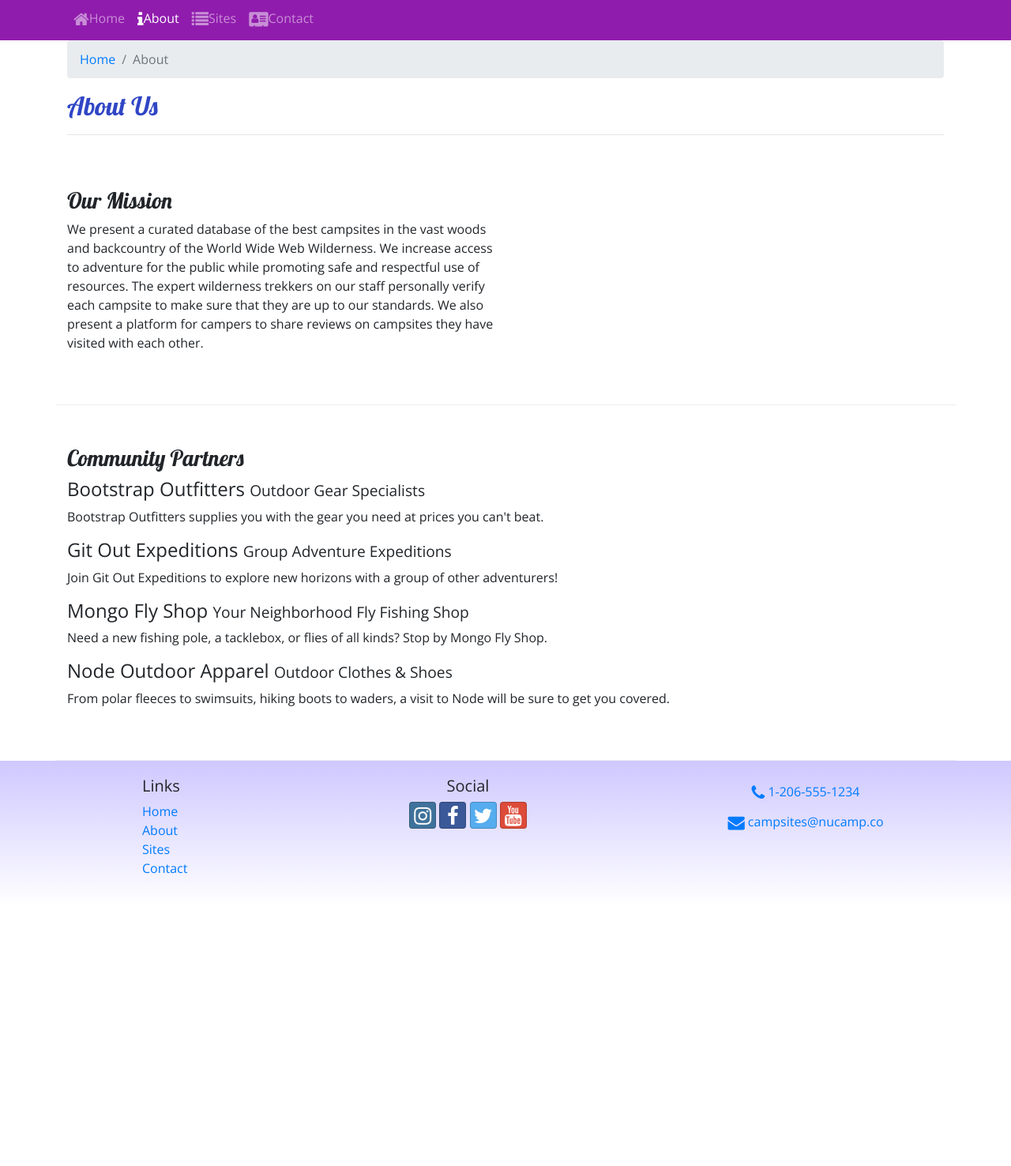
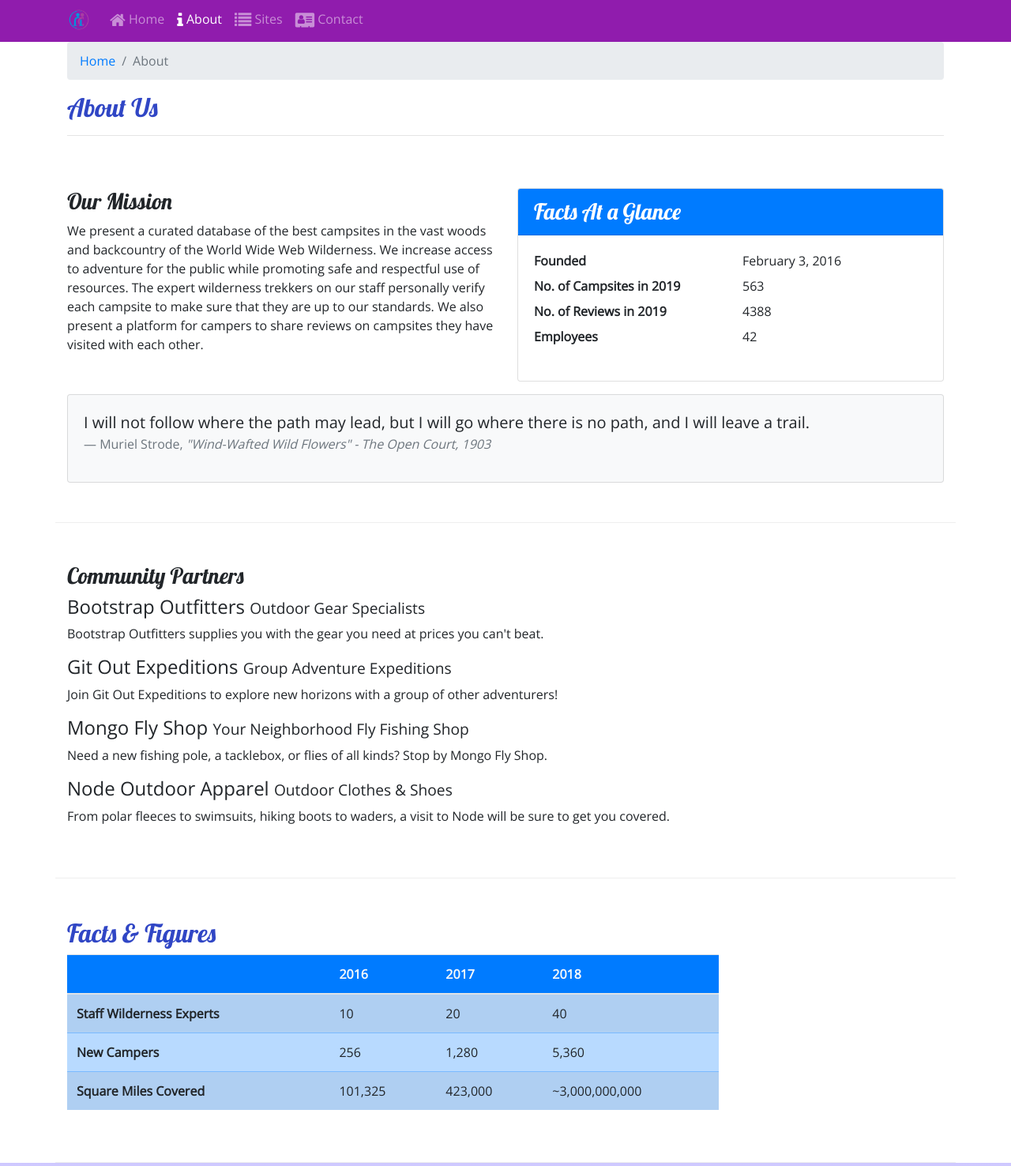
Before and after one commit to Kodachromecoder/1stResponsiveWebsite, a website: page aboutus.html in a window 1280 px wide. Shown: the part 167-1643 px from the top of the page at 79% size. Before the commit the page ends 1314 px from the top, so only its background shows below. Drawn offline with nearby package versions, Linux system fonts and the light colour scheme.

Commit message:
After images

```diff
--- a/aboutus.html
+++ b/aboutus.html
@@ -20,7 +20,10 @@
     <header class="jumbotron jumbotron-fluid">
         <div class="container">
             <div class="row">
-                <div class="col">
+                <div class="col-4 col-sm-3 col-md-2 align-self-center">
+                    <a href="index.html"><img src="img/logo.png" class="img-fluid"></a>
+                </div>
+                <div class ="col">
                     <h1>NuCamp</h1>
                     <h2>a better way to camp</h2>
                 </div>
@@ -30,15 +33,16 @@
 
     <nav class="navbar navbar-expand-sm navbar-dark sticky-top">
         <div class="container">
-        <button class="navbar-toggler ml-auto" type="button" data-toggle="collapse" data-target="#nucampNavbar">
+                <a class="navbar-brand" href="index.html"><img src="img/logo.png" height="30" width="30"></a>
+                <button class="navbar-toggler" type="button" data-toggle="collapse" data-target="#nucampNavbar">
                     <span class="navbar-toggler-icon"></span>
                 </button>
             <div class="collapse navbar-collapse" id="nucampNavbar">
                 <ul class="navbar-nav">
-                <li class="nav-item"><a class="nav-link" href="index.html"><i class="fa fa-home fa-lg"></i>Home</a></li>
-                <li class="nav-item active"><a class="nav-link" href="aboutus.html"><i class="fa fa-info fa-lg"></i>About</a></li>
-                <li class="nav-item"><a class="nav-link" href="#"><i class="fa fa-list fa-lg"></i>Sites</a></li>
-                <li class="nav-item"><a class="nav-link" href="contactus.html"><i class="fa fa-address-card fa-lg"></i>Contact</a></li>
+                    <li class="nav-item"><a class="nav-link" href="index.html"><i class="fa fa-home fa-lg"></i> Home</a></li>
+                    <li class="nav-item active"><a class="nav-link" href="aboutus.html"><i class="fa fa-info fa-lg"></i> About</a></li>
+                    <li class="nav-item"><a class="nav-link" href="#"><i class="fa fa-list fa-lg"></i> Sites</a></li>
+                    <li class="nav-item"><a class="nav-link" href="contactus.html"><i class="fa fa-address-card fa-lg"></i> Contact</a></li>
                 </ul>
             </div>
         </div>
@@ -61,10 +65,38 @@
                 <h3>Our Mission</h3>
                 <p>We present a curated database of the best campsites in the vast woods and backcountry of the World Wide Web Wilderness. We increase access to adventure for the public while promoting safe and respectful use of resources. The expert wilderness trekkers on our staff personally verify each campsite to make sure that they are up to our standards. We also present a platform for campers to share reviews on campsites they have visited with each other.</p>
             </div>
+            <div class="col-sm-6">
+                <div class="card">
+                    <h3 class="card-header bg-primary text-white">Facts At a Glance</h3>
+                    <div class="card-body">
+                        <dl class="row">
+                            <dt class="col-6">Founded</dt>
+                            <dd class="col-6">February 3, 2016</dd>
+                            <dt class="col-6">No. of Campsites in 2019</dt>
+                            <dd class="col-6">563</dd>
+                            <dt class="col-6">No. of Reviews in 2019</dt>
+                            <dd class="col-6">4388</dd>
+                            <dt class="col-6">Employees</dt>
+                            <dd class="col-6">42</dd>
+                        </dl>
+                    </div>
+                </div>
+            </div>
+            <div class="col">
+                <div class="card bg-light mt-3">
+                    <blockquote class="blockquote card-body">
+                        <p class="mb-0">I will not follow where the path may lead, but I will go where there is no path, and I will leave a trail.</p>
+                        <footer class="blockquote-footer">Muriel Strode,
+                            <cite title="Source Title">"Wind-Wafted Wild Flowers" - The Open Court, 1903
+                            </cite>
+                        </footer>
+                    </blockquote>
+                </div>
+            </div>
         </div>
 
         <div class="row row-content">
-            <div class="col-12">
+            <div class="col">
                 <h3>Community Partners</h3>
                 <h4>Bootstrap Outfitters <small>Outdoor Gear Specialists</small></h4>
                 <p class="d-none d-sm-block">Bootstrap Outfitters supplies you with the gear you need at prices you can't beat.</p>
@@ -76,9 +108,46 @@
                 <p class="d-none d-sm-block">From polar fleeces to swimsuits, hiking boots to waders, a visit to Node will be sure to get you covered.</p>
             </div>
         </div>
+        <div class="row row-content">
+            <div class="col-sm-9">
+                <h2>Facts &amp; Figures</h2>
+                <div class="table-responsive">
+                    <table class="table table-striped">
+                        <thead>
+                            <tr class="bg-primary text-light">
+                                <th></th>
+                                <th>2016</th>
+                                <th>2017</th>
+                                <th>2018</th>
+                            </tr>
+                        </thead>
+                        <tbody class="table-primary">
+                            <tr>
+                                <th>Staff Wilderness Experts</th>
+                                <td>10</td>
+                                <td>20</td>
+                                <td>40</td>
+                            </tr>
+                            <tr>
+                                <th>New Campers</th>
+                                <td>256</td>
+                                <td>1,280</td>
+                                <td>5,360</td>
+                            </tr>
+                            <tr>
+                                <th>Square Miles Covered</th>
+                                <td>101,325</td>
+                                <td>423,000</td>
+                                <td>~3,000,000,000</td>
+                            </tr>
+                        </tbody>
+                    </table>
+                </div>
+            </div>
+        </div>
     </div>
 
-    <footer>
+    <footer class="site-footer">
         <div class="container">
             <div class="row">
                 <div class="col-4 col-sm-2 offset-1">
--- a/css/styles.css
+++ b/css/styles.css
@@ -14,7 +14,7 @@
     color: #CEC8FF;
 }
 
-footer {
+.site-footer {
     background-image: linear-gradient(#CEC8FF, white);
     padding: 20px 0;
 }
```
Also changed, not shown: contactus.html (+7 -3 lines), index.html (+23 -7 lines), img/bootstrap-thumb.png (added), img/breadcrumb-trail-thumb.jpg (added), img/breadcrumb-trail.jpg (added), img/chrome-river-thumb.jpg (added), img/chrome-river.jpg (added), img/logo.png (added), img/react-lake-thumb.jpg (added), img/react-lake.jpg (added). Lines whose indentation alone changed are shown as unchanged.
